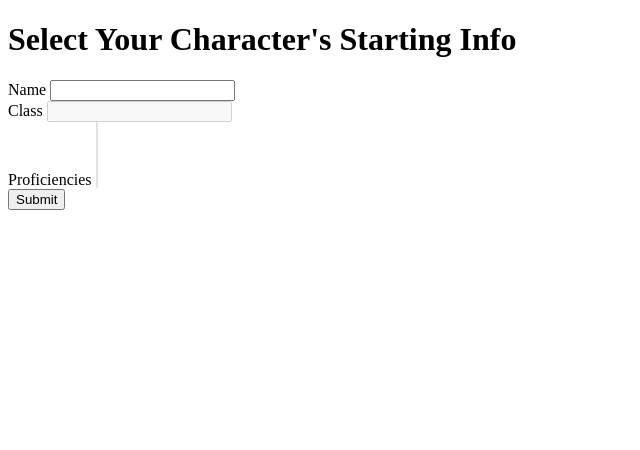
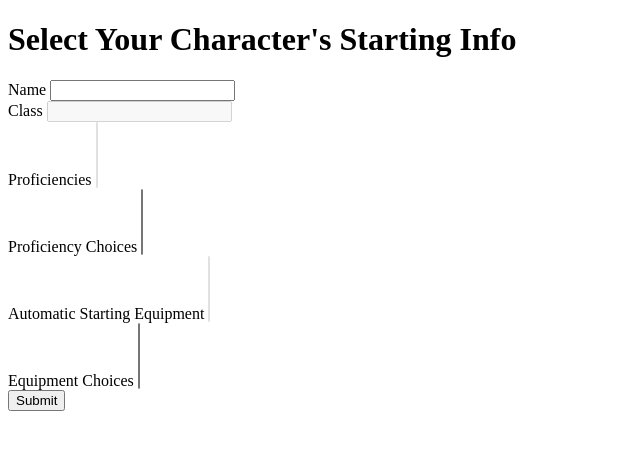
Before and after one commit to sirjust/CharacterCreator, a Flask app: template templates/characterForm.html in a window 1280 px wide. Shown: the top 450 px of the page, without its empty margins (0-640 px from the left). Run offline with Flask 3, Linux system fonts and the light colour scheme; the template is opened without the code that fills it: values that come from a table or form of the project are taken from there, others are empty; some libraries are stand-ins or nearby versions.

Commit message:
Add equipment choices text

```diff
--- a/app.py
+++ b/app.py
@@ -1,4 +1,5 @@
 from flask import Flask, request, render_template
+from requests import api
 
 import forms.classForm, forms.characterForm
 import getChosenClass
@@ -8,7 +9,7 @@ app.config['SECRET_KEY'] = 'mysecretkey'
 
 @app.route('/')
 def index():
-    return 'Hello, World!'
+    return render_template('home.html')
 
 @app.route('/class')
 def classPicker():
@@ -21,29 +22,43 @@ def classPicker():
 @app.route('/character', methods=['POST'])
 def character():
     className = request.form['className']
-    # print('You have chosen ' + className)
     classData = getChosenClass.main(className.lower())
-
-    # print(classData)
 
     automaticProficiencyObjects = classData['proficiencies']
     automaticProficiencies = []
     for item in automaticProficiencyObjects:
         automaticProficiencies.append(item['name'])
 
-    # print(automaticProficiencies)
+    apiProficiencyOptions = classData['proficiency_choices'][0]
+    proficiencyOptions = []
+    for item in apiProficiencyOptions['from']['options']:
+         proficiencyOptions.append(item['item']['name'])
+
+    apiStartingEquipment = classData['starting_equipment']
+    startingEquipment = []
+    for item in apiStartingEquipment:
+        startingEquipment.append(item['equipment']['name'])
+
+    apiEquipmentOptions = classData['starting_equipment_options']
+    equipmentOptions = []
+    for item in apiEquipmentOptions:
+        print(item)
+        equipmentOptions.append(item['desc'])
 
     data = {'dndClass': className }
     form=forms.characterForm.CharacterForm(data=data)
-    # form.dndClass = className
-    form.proficiencies.choices = automaticProficiencies
-    # proficiencyOptions = classData['proficiency_choices']
+
+    form.automaticProficiencies.choices = automaticProficiencies
+    form.proficiencyChoices.choices = proficiencyOptions
+    form.autoStartingEquipment.choices = startingEquipment
+    form.equipmentOptions.choices = equipmentOptions
+
     # automaticStartingEquipment = classData['starting_equipment']
     # startingEquipmentChoices = classData['starting_equipment_options'][0]['options']
     # print(automaticStartingEquipment)
 
     # form=forms.characterForm.CharacterForm(data=data)
-    #form=forms.characterForm.CharacterForm(obj={'dndClass': className, 'proficiencies': automaticProficiencies })
+    # form=forms.characterForm.CharacterForm(obj={'dndClass': className, 'proficiencies': automaticProficiencies })
 
     if form.validate_on_submit():
         # handle form submission
--- a/forms/characterForm.py
+++ b/forms/characterForm.py
@@ -7,8 +7,9 @@ class CharacterForm(FlaskForm):
     dndClass = StringField('Class', default='', render_kw={'disabled': True})
     # race = SelectField('Race')
     # hitDie = StringField('Hit Die')
-    proficiencies = SelectMultipleField('Proficiencies', choices=[], render_kw={'disabled': True})
-    # proficiencyChoices = SelectMultipleField('Proficiency Choices')
+    automaticProficiencies = SelectMultipleField('Proficiencies', choices=[], render_kw={'disabled': True})
+    proficiencyChoices = SelectMultipleField('Proficiency Choices')
 
     # savingThrows = SelectMultipleField('Saving Throws')
-    # automaticStartingEquipment = SelectMultipleField('Automatic Starting Equipment')
+    autoStartingEquipment = SelectMultipleField('Automatic Starting Equipment', choices=[], render_kw={'disabled': True})
+    equipmentOptions = SelectMultipleField('Equipment Choices', choices=[])
--- a/templates/characterForm.html
+++ b/templates/characterForm.html
@@ -9,7 +9,10 @@
         {{ form.csrf_token }}
         {{ form.characterName.label }} {{ form.characterName }} <br>
         {{ form.dndClass.label }} {{ form.dndClass }} <br>
-        {{ form.proficiencies.label }} {{ form.proficiencies }} <br>
+        {{ form.automaticProficiencies.label }} {{ form.automaticProficiencies }} <br>
+        {{ form.proficiencyChoices.label }} {{ form.proficiencyChoices }} <br>
+        {{ form.autoStartingEquipment.label }} {{ form.autoStartingEquipment }} <br>
+        {{ form.equipmentOptions.label }} {{ form.equipmentOptions }} <br>
         <button type="submit">Submit</button>
     </form>
 </body>
```
Also changed, not shown: templates/home.html (added, +12 -0 lines).
